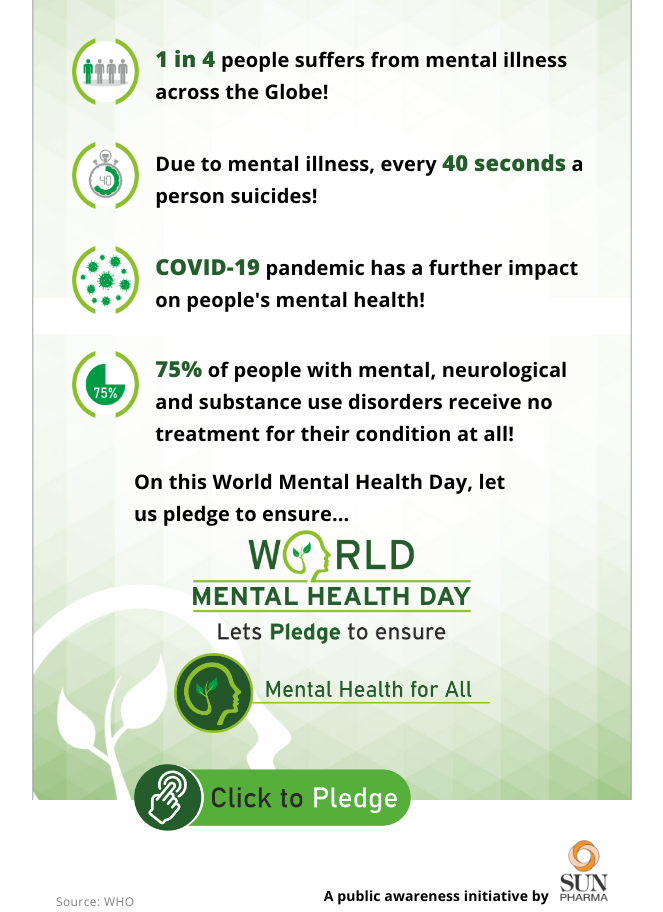
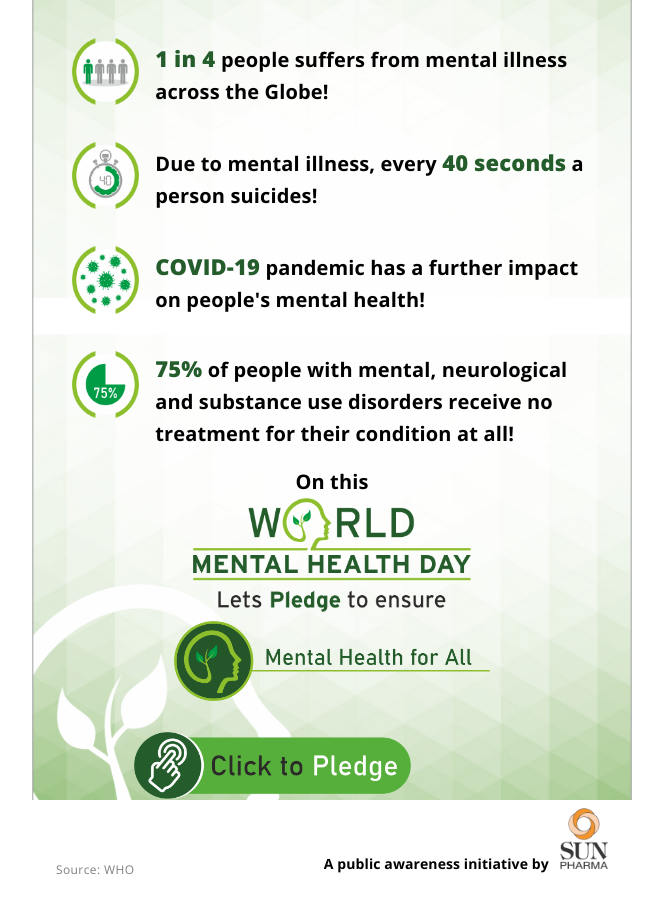
Before and after one commit to avinash683/world-health, a React (Create React App) app: page / in a window 1280 px wide. Shown: the whole page, without its empty margins (308-971 px from the left). After the commit the page ends 880 px from the top, so only its background shows below. Built offline with nearby package versions, Linux system fonts and the light colour scheme.

Commit message:
source updated.

```diff
--- a/src/components/Dashboard/SubmitMessage.jsx
+++ b/src/components/Dashboard/SubmitMessage.jsx
@@ -7,6 +7,8 @@ import Jump from 'react-reveal/Jump';
 import {isWidthDown} from "@material-ui/core";
 import withWidth from "@material-ui/core/withWidth";
 import axios from "axios";
+import Grid from "@material-ui/core/Grid";
+import Container from "@material-ui/core/Container";
 function SubmitMessage(props) {
   const [count, setCount] = useState(0);
 
@@ -51,6 +53,9 @@ function SubmitMessage(props) {
               <b>Mental Health for All</b>
           </Typography>
          </Box>
+      <Typography variant="subtitle2" align="center" gutterBottom>
+          <b> A public awareness initiative by</b> &nbsp;&nbsp;<img style={{width: "6vmin"}} src={logo} alt="all-logo"/>
+      </Typography>
   </div>
 }
 
--- a/src/components/Dashboard/index.jsx
+++ b/src/components/Dashboard/index.jsx
@@ -15,6 +15,7 @@ import Container from "@material-ui/core/Container";
 import withWidth from '@material-ui/core/withWidth';
 import logo from "../../assets/Sun Pharma Logo.png";
 import {isWidthDown, isWidthUp} from "@material-ui/core";
+import Grid from "@material-ui/core/Grid";
 
 const useStyles = makeStyles((theme) => ({
   mainLogo : {
@@ -74,7 +75,7 @@ function Dashboard(props) {
             </Slide>
           })}
           <Container className="App" maxWidth="xs">
-            <Typography align="left"  variant={isWidthDown('xs', props.width) ? 'subtitle2' : 'h6'}><b>On this World Mental Health Day, let us pledge to ensure...</b></Typography>
+            <Typography align="center"  variant={isWidthDown('xs', props.width) ? 'subtitle2' : 'h6'}><b>On this</b></Typography>
             <Typography  variant={isWidthDown('xs', props.width) ? 'subtitle2' : 'h6'} align="center">
                 <img className={classes.mainLogo} src={mainLogo} alt="main-logo"/>
               </Typography>
@@ -88,6 +89,23 @@ function Dashboard(props) {
             </Typography>
             }
           </Container>
+          <Grid
+              container
+              direction="row"
+              justify="space-between"
+              alignItems="flex-end"
+          >
+            <Grid item xs={3} md={4} align="left">
+              <Typography variant="caption" align="right" gutterBottom style={{color:"gray"}}>
+                Source: WHO
+              </Typography>
+            </Grid>
+            <Grid item xs={9} md={8} align="right">
+              <Typography variant="subtitle2" align="right" gutterBottom>
+                <b> A public awareness initiative by</b> &nbsp;&nbsp;<img style={{width: "6vmin"}} src={logo} alt="all-logo"/>
+              </Typography>
+            </Grid>
+          </Grid>
         </div>
       </div>
       : <SubmitMessage/>}
--- a/src/components/Main/index.jsx
+++ b/src/components/Main/index.jsx
@@ -52,23 +52,6 @@ export default function Main(props) {
          <Switch>
            <Route path={`/`} component={()=><Dashboard/>}/>
          </Switch>
-        <Grid
-          container
-          direction="row"
-          justify="space-between"
-          alignItems="flex-end"
-        >
-          <Grid item xs={3} md={4} align="left">
-            <Typography variant="caption" align="right" gutterBottom style={{color:"gray"}}>
-            Source: WHO
-            </Typography>
-          </Grid>
-          <Grid item xs={9} md={8} align="right">
-            <Typography variant="subtitle2" align="right" gutterBottom>
-              <b> A public awareness initiative by</b> &nbsp;&nbsp;<img style={{width: "6vmin"}} src={logo} alt="all-logo"/>
-            </Typography>
-          </Grid>
-        </Grid>
       </Container>
     </div>
   );
```
